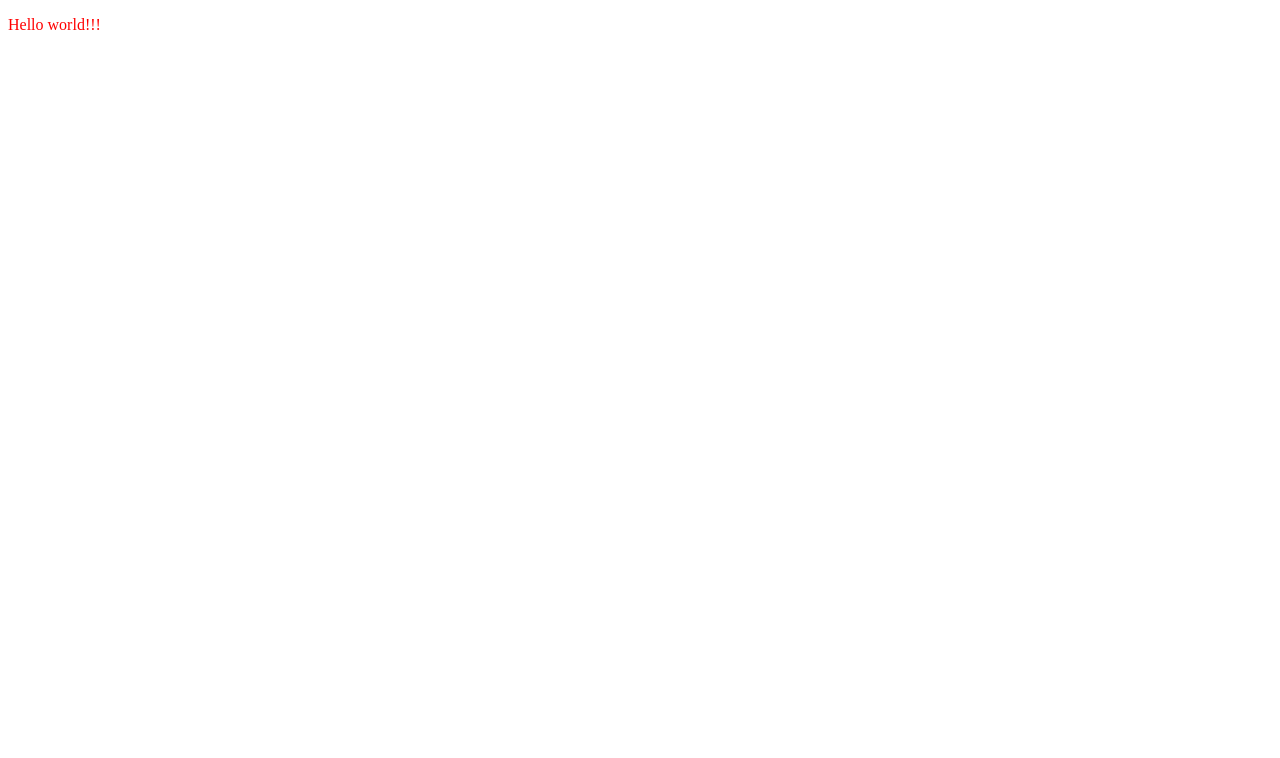
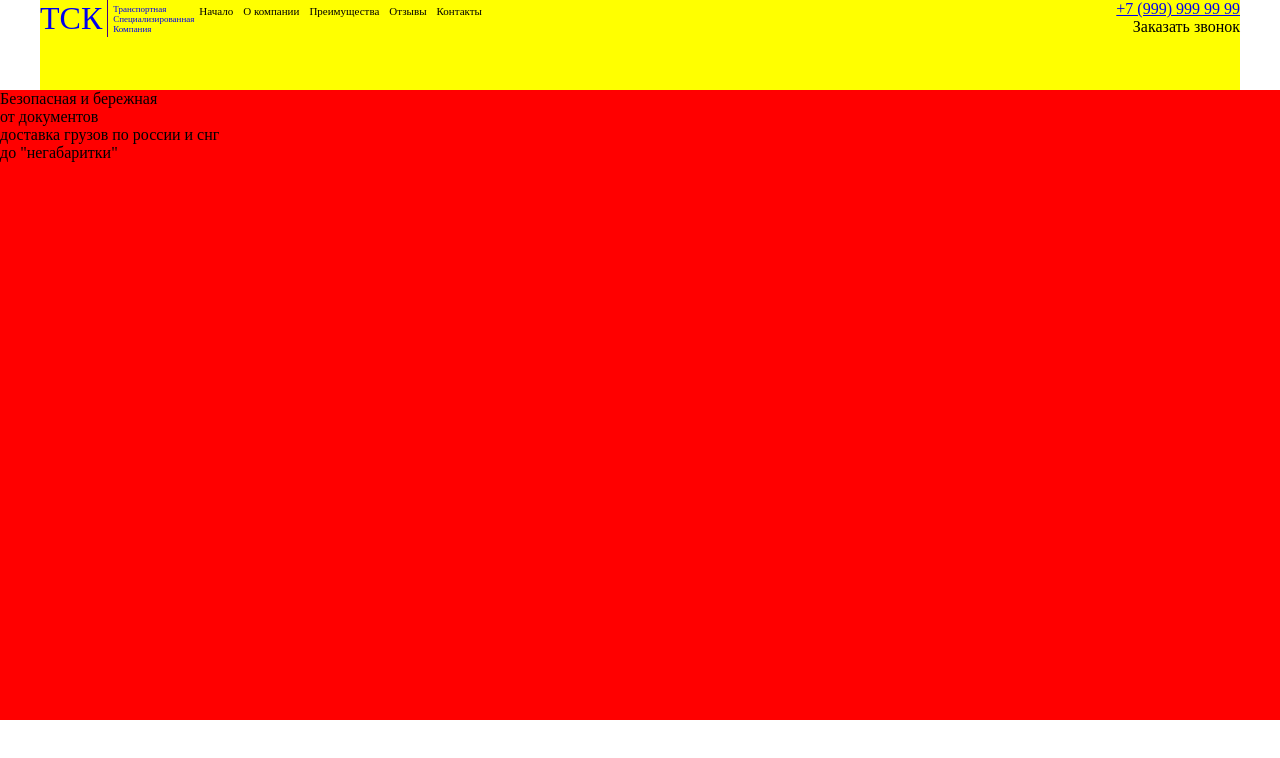
Before and after one commit to DemaFay/MyFirstWebSite, a plain HTML site: page index.html in a window 1280 px wide. Drawn offline with Linux system fonts and the light colour scheme.

Commit message:
[wip] toolbar ui, [wip] route structure

```diff
--- a/css/main.css
+++ b/css/main.css
@@ -1,3 +1,78 @@
-p{
-	color: red;
+/*populate toolBar*/
+
+*{
+	margin: 0px;
+	padding: 0px;
 }
+
+.body{
+	background: #000;
+	width: 1360px;
+}
+
+.header{
+	width: 100%;
+	display: flex;
+	align-items: center;
+	position: fixed;
+	background: #ecf0f1;
+}
+
+.ToolBar{
+	margin: 0 auto;
+    width:1200px;
+    height:90px;
+    background: yellow;
+}
+
+.Logo{
+	float: left;
+	display: flex;
+	align-items: center;
+	margin: 0 auto;
+}
+
+.LogoShort{
+	float: left;
+	border-right: 1px solid indigo;
+	font-size: 32px;
+	padding-right: 5px;
+}
+
+.LogoLong{
+	font-size: 9px;
+}
+
+.LogoLong div{
+	float: left;
+	padding-left: 5px;
+}
+
+.Navigation{
+	text-align: center;
+	float: left;
+}
+
+.Navigation ul {
+	list-style-type: none;
+}
+
+.Navigation ul li{
+	font-size: 11px;
+	float: left;
+	margin: 5px;
+}
+
+.FeedBackContainer{
+	float: right;
+}
+
+.FeedBackContainer .Order{
+	float: right;
+}
+
+.RouteContainer{
+	height: 1360px;
+	height: 630px;
+	background: red;
+}
--- a/index.html
+++ b/index.html
@@ -1,10 +1,59 @@
 <!DOCTYPE html>
 <html>
 <head>
-	<title></title>
+	<title>MyFirstSite</title>
 	<link rel="stylesheet" type="text/css" href="css/main.css">
+	<meta charset="utf-8">
 </head>
 <body>
-<p>Hello world!!!</p>
+	<!-- ToolBar -->
+	<header>
+		<div class="ToolBar">
+			<!-- App logo -->
+			<div class="LogoContainer">
+				<a href="http://google.com">
+					<div class="Logo">
+						<div class="LogoShort">ТСК</div>
+						<div class="LogoLong">
+							<div>Транспортная</div><br>
+							<div>Специализированная</div><br>
+							<div>Компания</div>
+						</div>
+					</div>
+				</a>
+			</div>
+
+			<!-- TabBar Navigation-->
+			<nav class="Navigation">
+				<ul>
+					<li>Начало</li>
+					<li>О компании</li>
+					<li>Преимущества</li>
+					<li>Отзывы</li>
+					<li>Контакты</li>
+				</ul>
+			</nav>
+
+			<!-- FeedBack -->
+			<div class="FeedBackContainer">
+				<a href="tel://+79999999999">
+					<div class="FeedBackPhone">+7 (999) 999 99 99</div>
+				</a>
+				<div class="Order">Заказать звонок</div>
+			</div>
+		</div>
+	</header>
+
+	<!-- Route Content -->
+
+	<div class="RouteContainer">
+		<div class="RouteDesc">Безопасная и бережная</div>
+		<div class="RouteSubDescContainer">
+			<div class="RouteSubDescType1">от документов</div>
+			<div class="RouteSubDescType2">доставка грузов по россии и снг</div>
+			<div class="RouteSubDescType2">до "негабаритки"</div>
+		</div>
+	</div>
+
 </body>
 </html>
```
